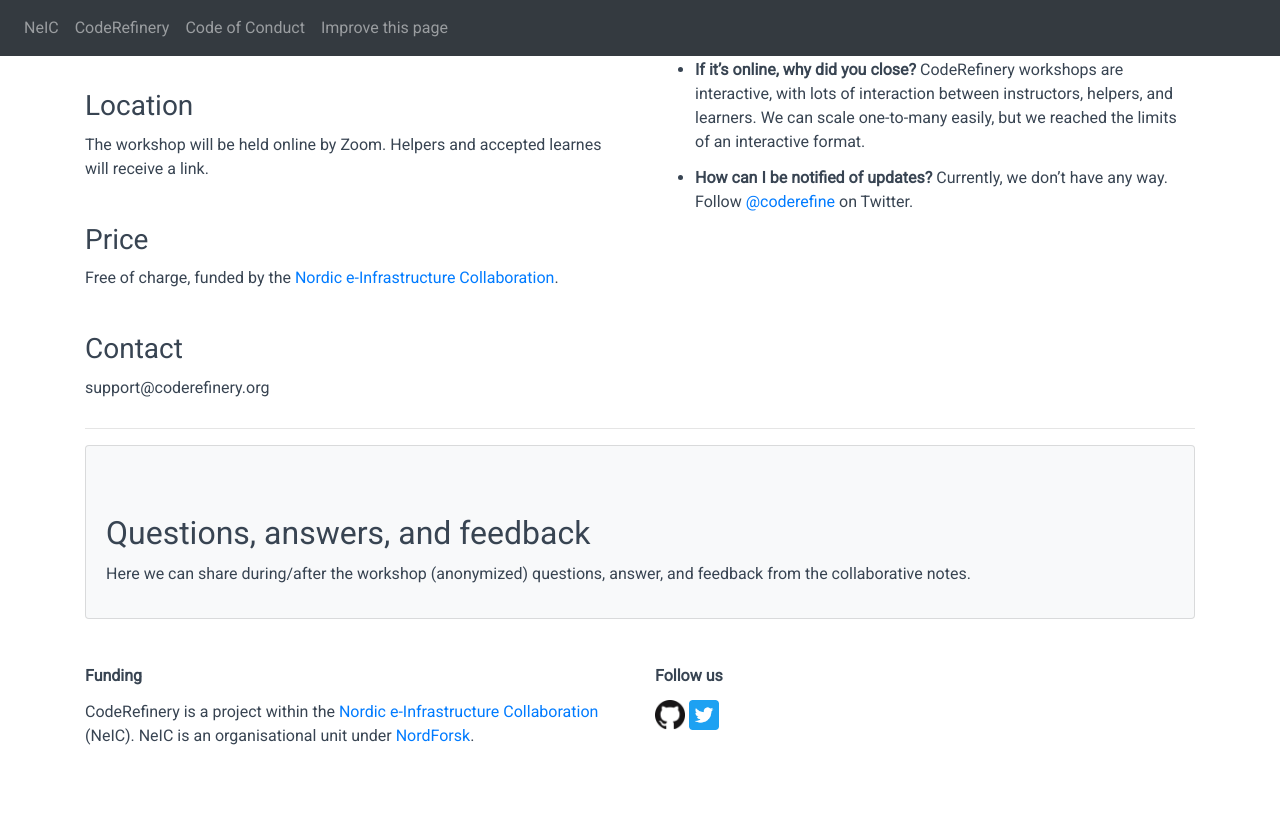
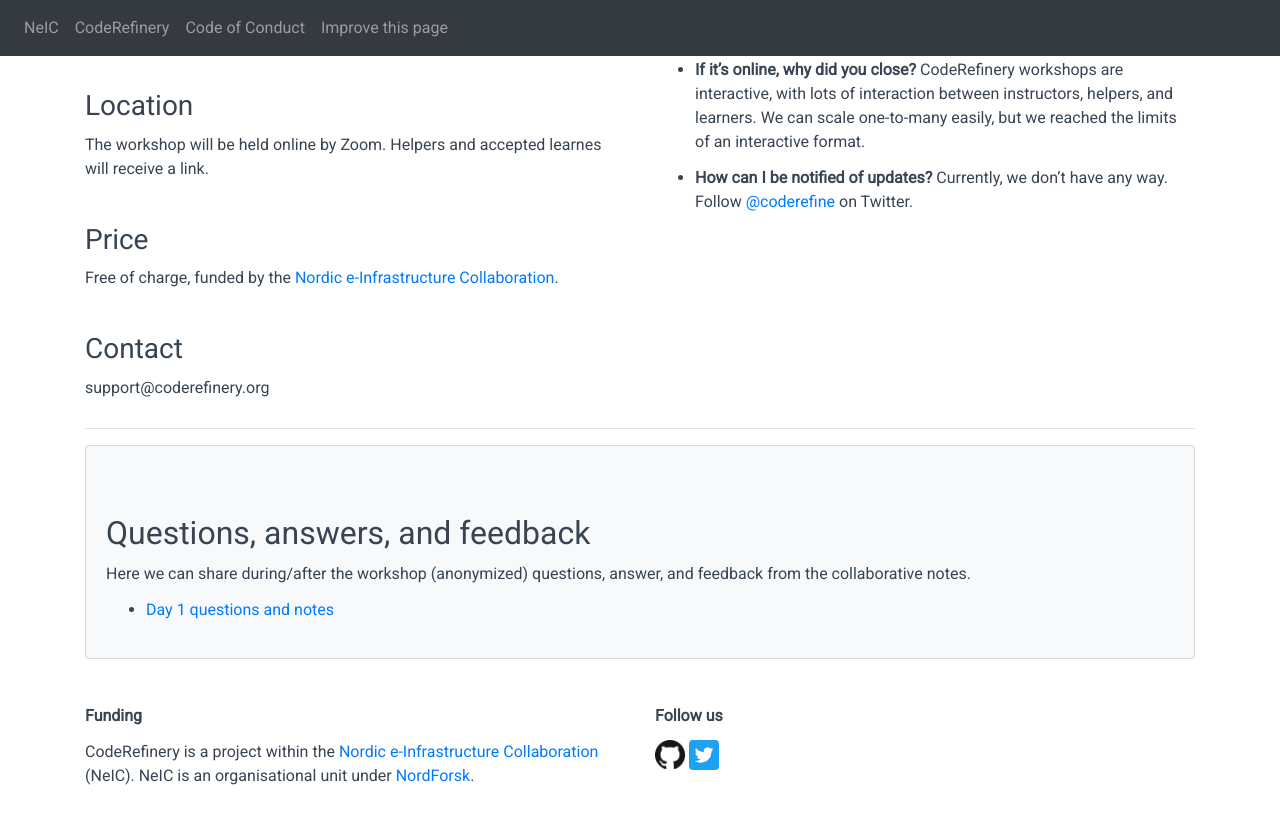
Before and after one commit to coderefinery/2020-11-17-online, a Jekyll site: the page built from index.md, in a window 1280 px wide and 900 px high, scrolled down 2897 px. Shown: the top 824 px of the window. Built offline with Jekyll 4.4.1, drawn with Linux system fonts in a browser that asks for light colours; comment, search, counter and statistics services are not loaded.

Commit message:
Link day 1 HackMD notes

```diff
--- a/questions.md
+++ b/questions.md
@@ -3,7 +3,7 @@
 Here we can share during/after the workshop (anonymized)
 questions, answer, and feedback from the collaborative notes.
 
-<!--* [Day 1 questions and notes]({{ site.baseurl }}/hackmd-day1/)-->
+* [Day 1 questions and notes]({{ site.baseurl }}/hackmd-day1/)
 <!--* [Day 2 questions and notes]({{ site.baseurl }}/hackmd-day2/)-->
 <!--* [Day 3 questions and notes]({{ site.baseurl }}/hackmd-day3/)-->
 <!--* [Day 4 questions and notes]({{ site.baseurl }}/hackmd-day4/)-->
```
